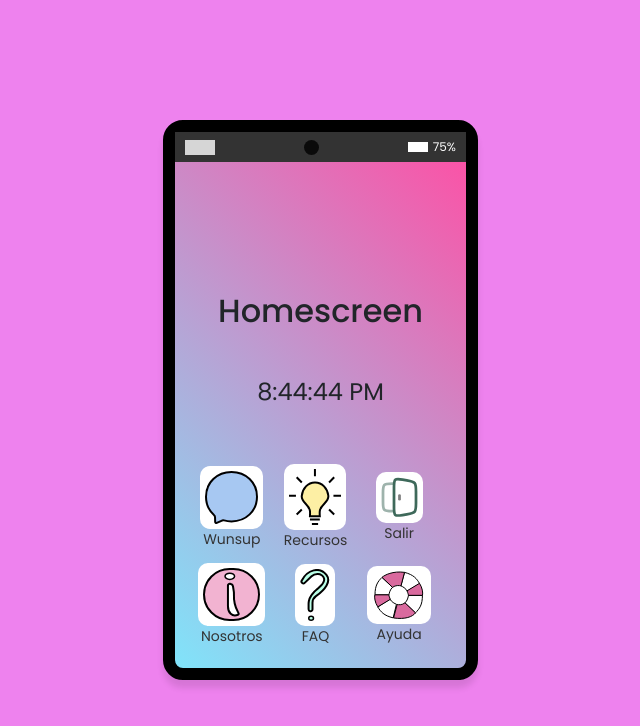
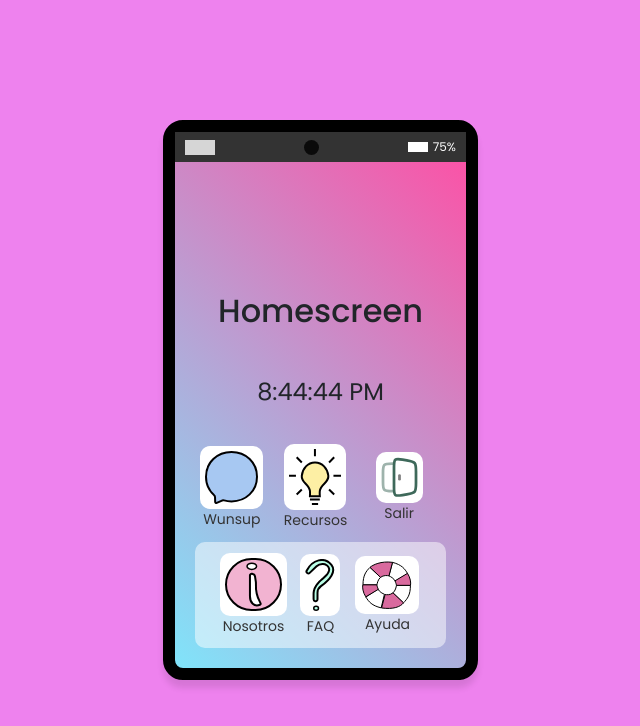
Before and after one commit to Alejandrodiazn/Punto-final-violencia, a React (Vite) app: page /HomeScreen in a window 1280 px wide. Shown: the top 726 px of the page, without its empty margins (302-942 px from the left). Built offline with nearby package versions, Linux system fonts and the light colour scheme; a web font is replaced by a local one.

Commit message:
fondo blanco en accesos directos y cositas mas

```diff
--- a/src/pages/homescreen/homescreen.css
+++ b/src/pages/homescreen/homescreen.css
@@ -62,6 +62,25 @@
     color: #333; /* Color del texto */
     border: transparent;
   }
+
+  .quick-access {
+    background-color: rgba(255, 255, 255, 0.5); /* Fondo blanco transparente */
+    border-radius: 10px;
+    padding: 10px;
+    display: flex;
+    flex-direction: row;
+    align-items: center;
+    justify-content: center;
+    text-align: center;
+    position: relative;
+  }
+
+  .buttons button.quick-access img {
+    width: 40px;
+    height: 40px;
+    margin-bottom: 5px;
+  }
+
   .button-svg img{
     background-color: #fff;
     padding: 5px;
@@ -72,3 +91,21 @@
   @media(max-width: 500px) {
     /* Estilos para pantallas pequeñas */
   }
+
+  @keyframes changeGradient {
+    0% {
+      background: linear-gradient(45deg, #80e4fa, #ff4ea4);
+    }
+    25% {
+      background: linear-gradient(45deg, #ff4ea4, #ffc94e);
+    }
+    50% {
+      background: linear-gradient(45deg, #ffc94e, #5aff5c);
+    }
+    75% {
+      background: linear-gradient(45deg, #5aff5c, #80e4fa);
+    }
+    100% {
+      background: linear-gradient(45deg, #80e4fa, #ff4ea4);
+    }
+  }
--- a/src/pages/homescreen/homescreen.jsx
+++ b/src/pages/homescreen/homescreen.jsx
@@ -37,41 +37,44 @@ function HomeScreen() {
         </div>
         <div className="buttons">
         <button>
-          <div class="button-svg">
+          <div className="button-svg">
             <img src={svgWunsup} alt="icono de wunsup" />
             Wunsup
           </div>
         </button>
         <button>
-          <div class="button-svg">
+          <div className="button-svg">
             <img src={svgRecursos} alt="Icono de recursos" />
             Recursos
           </div>
         </button>
         <button>
-          <div class="button-svg">
+          <div className="button-svg">
             <img src={svgSalir} alt="Icono de salir" />
             Salir
           </div>
         </button>
+        <div className='quick-access'>
         <button>
-          <div class="button-svg">
+          <div className="button-svg">
             <img src={svgNosotros} alt="Icono de nosotros" />
             Nosotros
           </div>
         </button>
+
         <button>
-          <div class="button-svg">
+          <div className="button-svg">
             <img src={svgFAQ} alt="Icono de FAQ" />
             FAQ
           </div>
         </button>
         <button>
-          <div class="button-svg">
+          <div className="button-svg">
             <img src={svgAyuda} alt="Icono de ayuda" />
             Ayuda
           </div>
         </button>
+        </div>
         </div>
       </div>
     </div>
```
